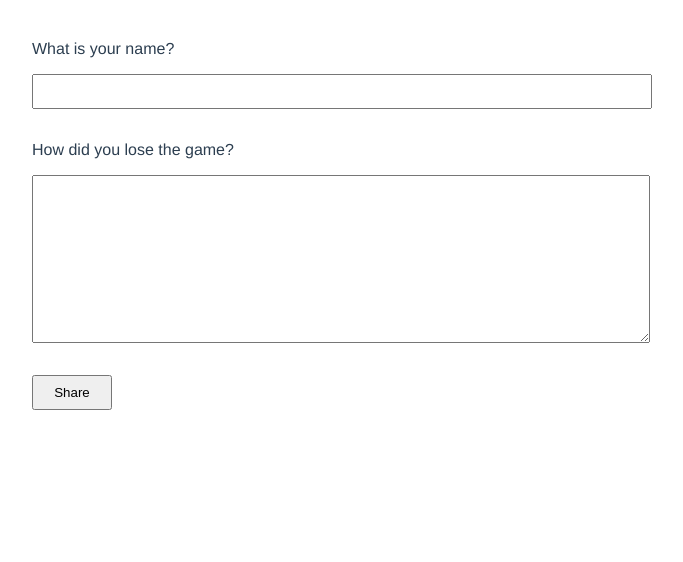
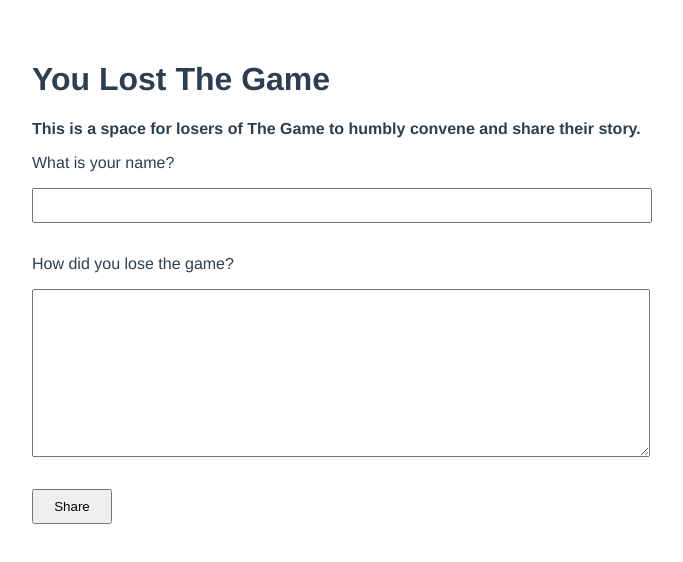
Before and after one commit to knnymllr/how-i-lost-the-game, a Vue app: page / in a window 1280 px wide. Shown: the top 562 px of the page, without its empty margins (8-691 px from the left). Built offline with nearby package versions, Linux system fonts and the light colour scheme.

Commit message:
h1 and description

```diff
--- a/src/App.vue
+++ b/src/App.vue
@@ -1,5 +1,7 @@
 <template>
   <main>
+    <h1>You Lost The Game</h1>
+      <strong><p>This is a space for losers of The Game to humbly convene and share their story.</p></strong>
       <label for="">What is your name?
         <input
           type="text"
```
